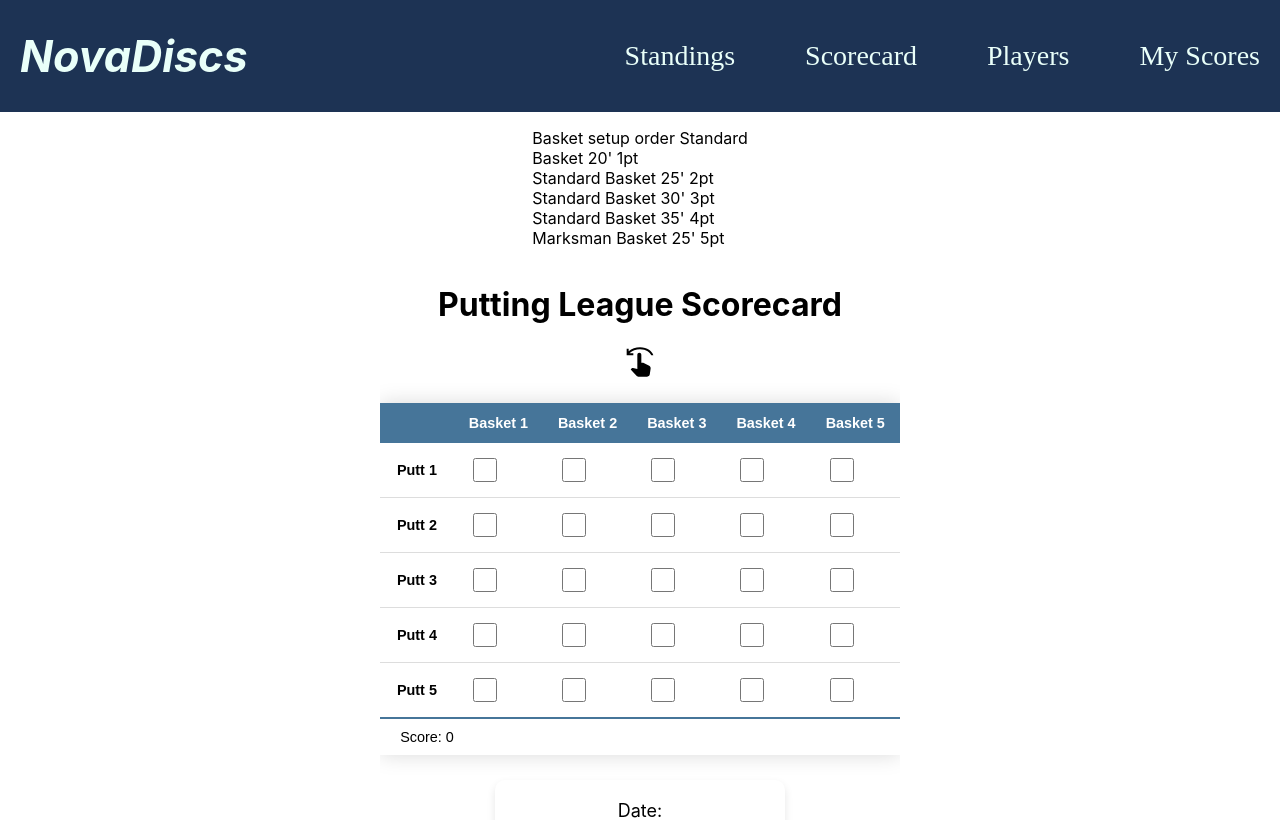
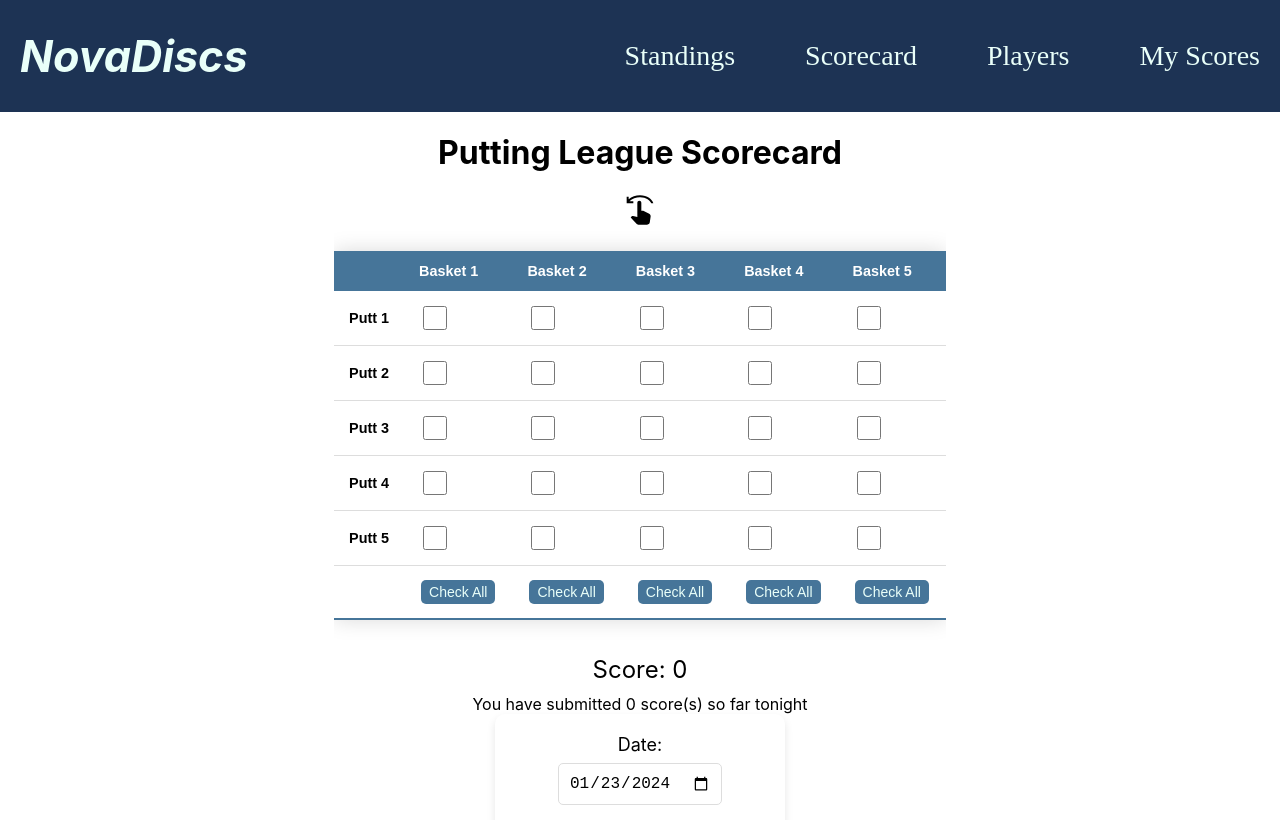
Before and after one commit to aisenor/nova-discs-frontend, a React (Create React App) app: page /scorecard in a window 1280 px wide. Shown: the top 820 px of the page. Built offline with nearby package versions, Linux system fonts and the light colour scheme; no server answers.

Commit message:
Added check/uncheck all buttons to table and new line showing how many scores you have submitted the current night

```diff
--- a/src/pages/templates/Scorecard.module.css
+++ b/src/pages/templates/Scorecard.module.css
@@ -11,15 +11,6 @@
         justify-content: flex-start;
         align-items: flex-start;
         display: flex;
-        .sticker{
-            position: sticky;
-            .totalScore{
-                position: sticky;
-                left: 10px;
-                padding: 10px;
-                width: max-content;
-            }
-        }
     }
     .heading {
         display: flex;
@@ -28,6 +19,14 @@
         flex-direction: column;
         text-align: center;
     }
+}
+
+.totalScore{
+    font-size: 1.5em;
+    text-align: left;
+    left: 10px;
+    padding: 10px;
+    width: max-content;
 }
 
 .errorBanner {
@@ -98,6 +97,38 @@
     background-color: #467599; /* Lighter pink on hover */
     color: #E9FFF9; /* White text color on hover */
   }
+}
+
+.checkAllButton {
+    margin: 2px;
+    padding: 4px 8px;
+    border: none;
+    border-radius: 5px;
+    cursor: pointer;
+    font-size: 14px;
+    transition: background-color 0.3s ease, color 0.3s ease;
+}
+
+.checkAllButton.uncheckAll {
+    background-color: #467599; /* Dark blue background */
+    color: #E9FFF9; /* White text color */
+
+    /* Optional: Add hover styles for a fun effect */
+    &:hover {
+        background-color: #29577B; /* Darker blue on hover */
+        color: #E9FFF9; /* White text color on hover */
+    }
+}
+
+.checkAllButton.checkAll {
+    background-color: #ff6666; /* Dark pink background */
+    color: #ffffff; /* White text color */
+
+    /* Optional: Add hover styles for a fun effect */
+    &:hover {
+        background-color: #D64045; /* Darker pink on hover */
+        color: #ffffff; /* White text color on hover */
+    }
 }
 
 .submitButton.disabled {
--- a/src/pages/templates/ScorecardTemplate.js
+++ b/src/pages/templates/ScorecardTemplate.js
@@ -1,4 +1,4 @@
-import React, { useState } from 'react';
+import React, { useState, useEffect } from 'react';
 import { MdSwipeLeft } from "react-icons/md";
 
 import styles from './Scorecard.module.css'
@@ -22,6 +22,7 @@ const ScorecardTemplate = () => {
   const [error, setError] = useState(null); // State variable for tracking errors
   const [successMessage, setSuccessMessage] = useState(null);
   const [submitButtonVisible, setSubmitButtonAble] = useState(true);
+  const [submittedScoresCount, setSubmittedScoresCount] = useState(0);
 
   const handleChange = (e) => {
     setFormData({ ...formData, [e.target.name]: e.target.value });
@@ -31,6 +32,18 @@ const ScorecardTemplate = () => {
     setCheckedBoxes((prevCheckedBoxes) => {
       const newCheckedBoxes = [...prevCheckedBoxes];
       newCheckedBoxes[index] = !newCheckedBoxes[index];
+      return newCheckedBoxes;
+    });
+  };
+
+  const checkAllInColumn = (colIndex) => {
+    const isColumnChecked = checkedBoxes[colIndex];
+
+    setCheckedBoxes((prevCheckedBoxes) => {
+      const newCheckedBoxes = [...prevCheckedBoxes];
+      for (let i = colIndex; i < checkboxValues.length; i += 5) {
+        newCheckedBoxes[i] = !isColumnChecked; // Toggle the state
+      }
       return newCheckedBoxes;
     });
   };
@@ -57,21 +70,42 @@ const ScorecardTemplate = () => {
     return `${year}-${month}-${day}`;
   };
 
+  const fetchSubmittedScoresCount = async () => {
+    try {
+      const response = await fetch(
+          `${process.env.REACT_APP_API_URL}/putting_league/?date=${getCurrentDate()}&player=${formData.player}`
+      );
+
+      if (response.ok) {
+        const submittedScores = await response.json();
+        setSubmittedScoresCount(submittedScores.length);
+      } else {
+        console.error('Failed to fetch submitted scores');
+      }
+    } catch (error) {
+      console.error('Error fetching submitted scores', error);
+    }
+  };
+
+  useEffect(() => {
+    // Check if PDGA number is entered and fetch submitted scores count
+    if (formData.player) {
+      fetchSubmittedScoresCount();
+    }
+  }, [formData.player]);
+
   const handleSubmit = async (e) => {
     e.preventDefault();
 
     if (formData.date === "") {
-      formData.date = getCurrentDate()
+      formData.date = getCurrentDate();
     }
 
     const scoreData = {
       date: formData.date,
       player: formData.player,
-      score: calculateSum(), // Include the score from the table footer
+      score: calculateSum(),
     };
-    console.log(scoreData)
-    console.log('API URL:', process.env.REACT_APP_API_URL);
-
 
     try {
       const response = await fetch(`${process.env.REACT_APP_API_URL}/putting_league/`, {
@@ -84,21 +118,21 @@ const ScorecardTemplate = () => {
 
       if (response.ok) {
         console.log('Score posted successfully');
-        setError(null)
-        setSuccessMessage("Scores saved successfully!")
-          setSubmitButtonAble(false);
+        setError(null);
+        setSuccessMessage('Scores saved successfully!');
+        setSubmitButtonAble(false);
 
-        uncheckAll()
-          setTimeout(() => {
-            setSuccessMessage(null);
-            setSubmitButtonAble(true)
-          }, 5000);
-        // You can redirect or perform any other action after successful submission
+        uncheckAll();
+        fetchSubmittedScoresCount(); // Update submitted scores count
+        setTimeout(() => {
+          setSuccessMessage(null);
+          setSubmitButtonAble(true);
+        }, 5000);
       } else {
-        const responseData = await response.json()
+        const responseData = await response.json();
 
         if (responseData.player && responseData.player.length > 0) {
-          setError(`Invalid PDGA ID. You aren't setup for putting league.`);
+          setError(`Invalid PDGA ID. You aren't set up for putting league.`);
         } else {
           console.error('Failed to post score');
           setError('Failed to post score. Please try again.');
@@ -106,21 +140,21 @@ const ScorecardTemplate = () => {
       }
     } catch (error) {
       console.error('Error posting score', error);
-      setError('Error posting score. Please try again.'); // Set error message
+      setError('Error posting score. Please try again.');
     }
   };
 
   return (
       <div className={styles.page}>
-        <div>
-          <p>Basket setup order Standard <br/>
-            Basket 20' 1pt <br/>
-            Standard Basket 25' 2pt <br/>
-            Standard Basket 30' 3pt <br/>
-            Standard Basket 35' 4pt <br/>
-            Marksman Basket 25' 5pt <br/>
-          </p>
-        </div>
+        {/*<div>*/}
+        {/*  <p>Basket setup order <br/>*/}
+        {/*    Standard Basket 20' 1pt <br/>*/}
+        {/*    Standard Basket 25' 2pt <br/>*/}
+        {/*    Standard Basket 30' 3pt <br/>*/}
+        {/*    Standard Basket 35' 4pt <br/>*/}
+        {/*    Marksman Basket 25' 5pt <br/>*/}
+        {/*  </p>*/}
+        {/*</div>*/}
 
         <div className={styles.heading}>
           <h1>Putting League Scorecard</h1>
@@ -158,14 +192,24 @@ const ScorecardTemplate = () => {
                   })}
                 </tr>
             ))}
+            <tr>
+              <th></th>
+              {[...Array(5)].map((_, colIndex) => (
+                  <td key={colIndex}>
+                    <button
+                        className={`${styles.checkAllButton} ${checkedBoxes[colIndex] ? styles.checkAll : styles.uncheckAll}`}
+                        onClick={() => checkAllInColumn(colIndex)}
+                    >
+                      {checkedBoxes[colIndex] ? 'Uncheck All' : 'Check All'}
+                    </button>
+                  </td>
+              ))}
+            </tr>
             </tbody>
-            <tfoot>
-            <tr className={styles.sticker}>
-              <div className={styles.totalScore} colSpan={6}>Score: {calculateSum()}</div>
-            </tr>
-            </tfoot>
           </table>
         </div>
+        <div className={styles.totalScore} colSpan={6}>Score: {calculateSum()}</div>
+        <div>You have submitted {submittedScoresCount} score(s) so far tonight</div>
         {successMessage && <p className={styles.successBanner}>{successMessage}</p>}
 
         <form className={styles.funForm} onSubmit={handleSubmit}>
```
